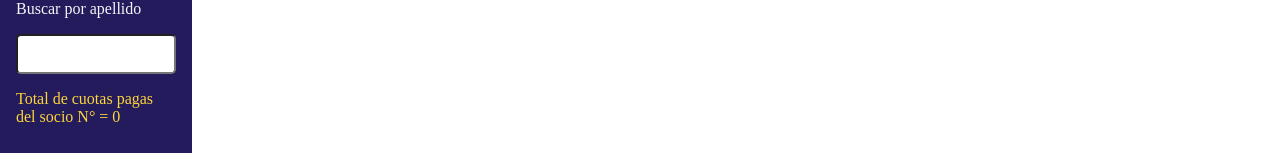
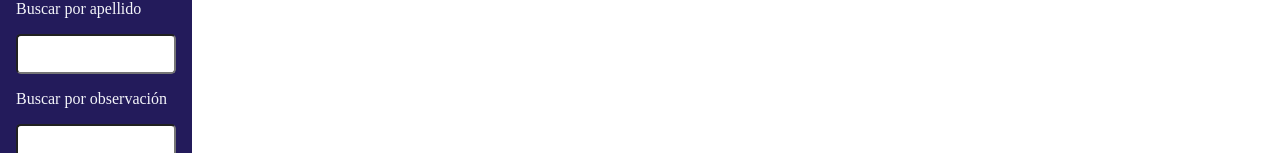
Before and after one commit to RolandoKirina/PPSLibraryBernardinoRivadavia, a React (Vite) app in the folder frontend/: page /fees in a window 1280 px wide. Shown: the part 789-942 px from the top of the page. Built offline with nearby package versions, Linux system fonts and the light colour scheme; no server answers; sample sign-in values are in the browser's storage.

Commit message:
adding observations filter in fees

```diff
--- a/frontend/src/components/filter/feefilter/FeeFilter.jsx
+++ b/frontend/src/components/filter/feefilter/FeeFilter.jsx
@@ -136,6 +136,15 @@ export default function FeeFilter({ formData, onChange }) {
                 />
               </div>
 
+                <div className="book-form-input-group">
+                  <label>Buscar por observación</label>
+                  <input
+                    type="text"
+                    name="observation"
+                    value={formData.observation ?? ""}
+                    onChange={onChange}
+                  />
+                </div>
               <div className="book-form-input-group">
                 <label className="color-secondary">
                   Total de cuotas pagas del socio N° {formData.partnerNumber} = {paidFeeCount ?? 0}
```
Also changed, not shown: 1 other file (tests, documents, lock files or other folders).
